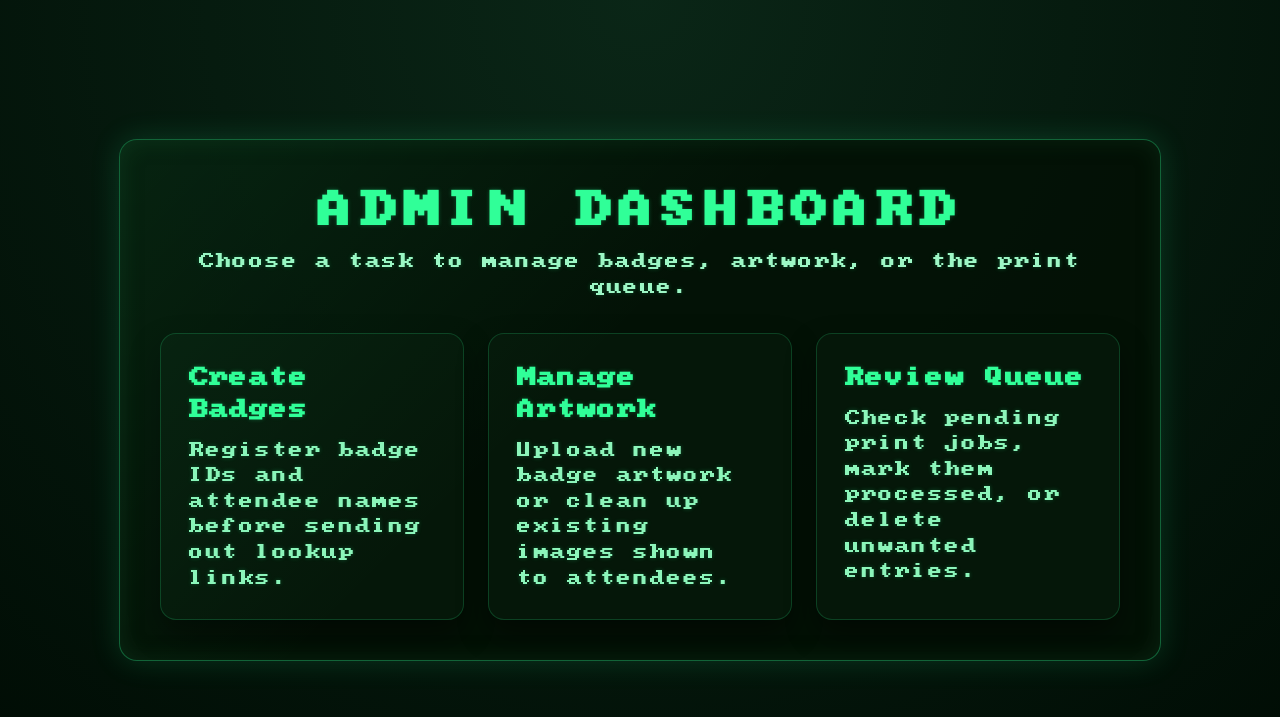
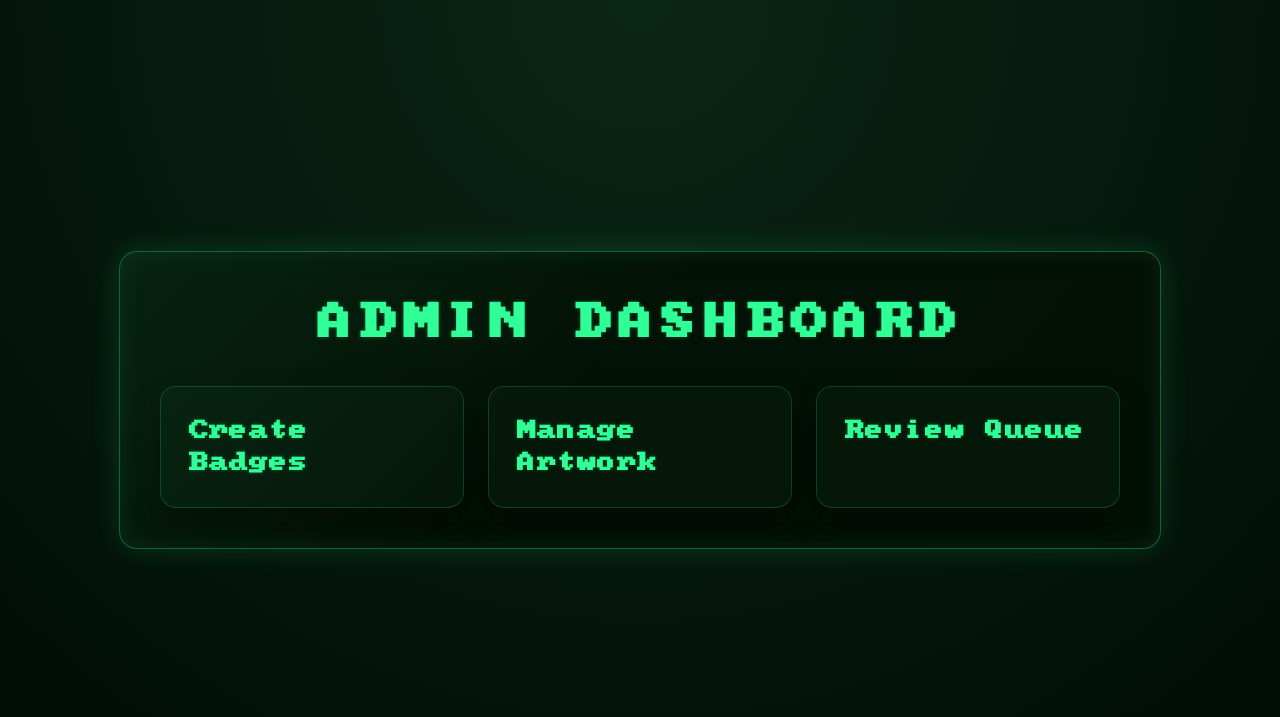
Before and after one commit to itsamenathan/phreaknic26-badge-server, a FastAPI app: template app/templates/admin_index.html in a window 1280 px wide. Shown: the top 717 px of the page. Run offline with FastAPI, Linux system fonts and the light colour scheme; the template is opened without the code that fills it, so the values that code supplies are empty; parts of the project's set-up code (start-up, migrations or seed data) failed here and were passed over.

Commit message:
Remove descriptive paragraphs from admin dashboard links for a cleaner interface

```diff
--- a/app/templates/admin_index.html
+++ b/app/templates/admin_index.html
@@ -10,21 +10,17 @@
     <main class="container">
         <header>
             <h1>Admin Dashboard</h1>
-            <p>Choose a task to manage badges, artwork, or the print queue.</p>
         </header>
 
         <section class="admin-links">
             <a class="admin-link-card" href="{{ url_for('admin_badges_form') }}">
                 <h2>Create Badges</h2>
-                <p>Register badge IDs and attendee names before sending out lookup links.</p>
             </a>
             <a class="admin-link-card" href="{{ url_for('admin_images_form') }}">
                 <h2>Manage Artwork</h2>
-                <p>Upload new badge artwork or clean up existing images shown to attendees.</p>
             </a>
             <a class="admin-link-card" href="{{ url_for('admin_work_items') }}">
                 <h2>Review Queue</h2>
-                <p>Check pending print jobs, mark them processed, or delete unwanted entries.</p>
             </a>
         </section>
     </main>
```
